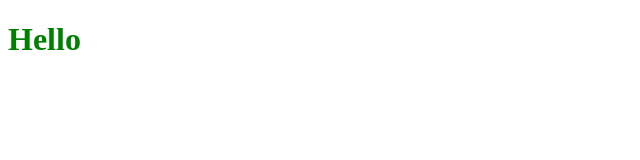
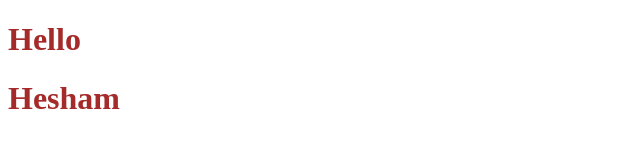
Before and after one commit to HeshamM-088/Test-abdelrhman, a plain HTML site: page index.html in a window 1280 px wide. Shown: the whole page, without its empty margins (0-640 px from the left). Drawn offline with Linux system fonts and the light colour scheme.

Commit message:
my changes

```diff
--- a/index.html
+++ b/index.html
@@ -9,5 +9,6 @@
 </head>
 <body>
     <h1>Hello</h1>
+    <h1>Hesham</h1>
 </body>
 </html>
--- a/style.css
+++ b/style.css
@@ -1,3 +1,3 @@
 h1{
-    color: green;
+    color: brown;
 }
```
